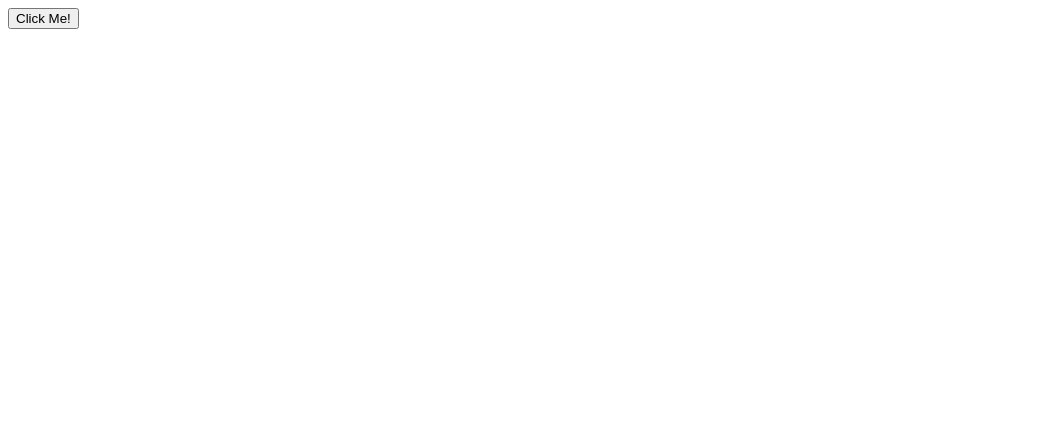
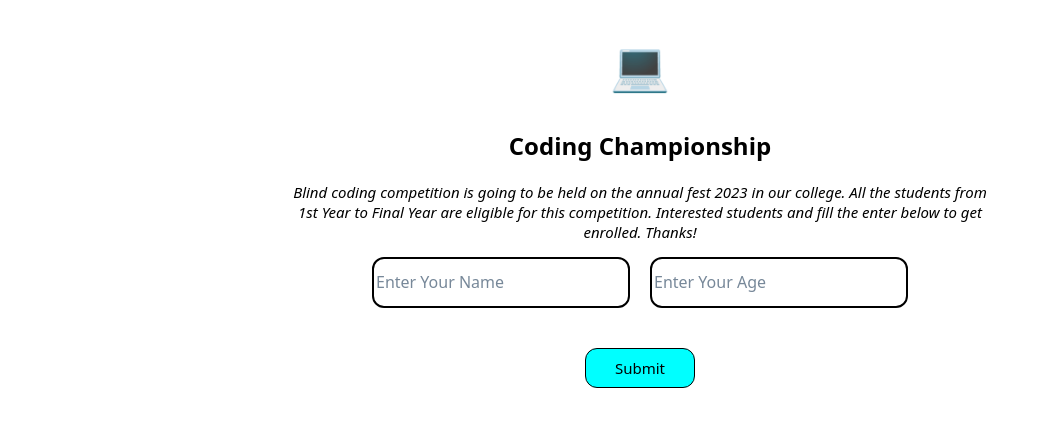
Before and after one commit to abhimanyu-chaudhary/WebDev-1.0, a plain HTML site: page Javascript/Learn 1.0/index.html in a window 1280 px wide. Shown: the whole page, without its empty margins (0-1041 px from the left). Drawn offline with Linux system fonts and the light colour scheme.

Commit message:
DOM
Take data from the user and print it.

```diff
--- a/Javascript/Learn 1.0/app.js
+++ b/Javascript/Learn 1.0/app.js
@@ -1,7 +1,110 @@
-function createDemo(){
-    let heading = document.createElement('h1');
-    heading.innerText = 'Element is created';
-    heading.classList.add('title')
-    let demo = document.getElementById('demo');
-    demo.appendChild(heading);
+// function createDemo(){
+//     let heading = document.createElement('h1');
+//     heading.innerText = 'Element is created';
+//     heading.classList.add('title')
+//     let demo = document.getElementById('demo');
+//     demo.appendChild(heading);
+// }
+
+
+// for( let i=0; i<5; i++ ){
+//     console.log(i)
+// }
+
+// function is used to operate any kinds of function| add, sub, multiply etc
+
+// function add(a,b){
+//     console.log(a+b);
+// }
+
+// add(2,3);
+
+// function feedback(){
+//     console.log('Feeback function is called');
+// }
+
+// feedback()
+// feedback()
+
+
+// function grabber(){
+//     let grabTitle = document.getElementById('title');
+//     let output = grabTitle.value;
+//     console.log(output);
+// }
+
+// grabber()
+
+// function output(){
+//     let nameInput = document.getElementById('name');
+//     console.log(nameInput.value);
+//     let headerInput = document.getElementById('header');
+//     headerInput.innerText = "Thanks " + nameInput.value;
+// }
+
+
+// function createDemo(){
+//     let heading = document.createElement('h1');
+//     heading.innerText = "Create Element is Working";
+
+//     let print = document.getElementById('print');
+//     print.appendChild(heading)
+
+//     heading.classList.add('title');
+// }
+
+
+let users = [];
+
+let UserContainer = document.getElementById('printuser');
+function render(){
+    UserContainer.innerHTML = "";
+    for(let i=0; i<users.length; i++){
+        let div = document.createElement('div');
+        let name = document.createElement('div');
+        let age = document.createElement('div');
+
+        div.classList.add('displayuser');
+        name.innerText = users[i].name;
+        age.innerText = users[i].age;
+
+        UserContainer.appendChild(div);
+        div.appendChild(name);
+        div.appendChild(age);
+
+    }
+
+
+
+
+
+
+    let printUsername = document.getElementById('printusername');
+    printUsername.appendChild(username);
+
+    let printUserage = document.getElementById('printuserage')
+    printUserage.appendChild(userage);
+
+
 }
+
+function process(){
+    let nameInput = document.getElementById('name');
+    let ageInput = document.getElementById('age');
+
+    let user = {
+        name: nameInput.value,
+        age: Number(ageInput.value),
+    }
+
+    if(user.age>=18 && user.age<=24){
+        users.push(user);
+        render()
+    }
+    else{
+        alert('You are not eligible');
+    }
+
+
+
+}
--- a/Javascript/Learn 1.0/index.html
+++ b/Javascript/Learn 1.0/index.html
@@ -4,10 +4,41 @@
     <meta charset="UTF-8">
     <meta name="viewport" content="width=<device-width>, initial-scale=1.0">
     <title>Document</title>
+    <link rel="stylesheet" href="style.css">
 </head>
 <body>
-    <button class="btn" onclick="createDemo()">Click Me!</button>
-    <div id="demo">
+    <!-- <button class="btn" onclick="createDemo()">Click Me!</button> -->
+    <!-- <div id="demo"> -->
+
+    <!-- <div class="container">
+        <h1 id="title">Sample Text</h1>
+    </div> -->
+
+
+
+    <!-- <h2 id="header">Kindly submit your name</h2>
+    <input type="text" placeholder="Your Full Name" id="name">
+    <button onclick="output()">Submit</button> -->
+
+
+
+    <!-- <button onclick="createDemo()">Create Element</button>
+    <div class="demo" id="print"></div> -->
+
+
+    <div class="container">
+        <h1 class="logo">💻</h1>
+        <h2 class="header">Coding Championship</h2>
+        <p class="matter">Blind coding competition is going to be held on the annual fest 2023 in our college. All the students from 1st Year to Final Year are eligible for this competition. Interested students and fill the enter below to get enrolled. Thanks!
+        </p>
+            <div class="box">
+                <input type="text" placeholder="Enter Your Name" id="name">
+                <input type="number" placeholder="Enter Your Age" id="age">
+            </div>
+        <button class="btn" onclick="process()">Submit</button>
+        <div id="printuser"></div>
+    </div>
+
 
     <script src="app.js"></script>
 </body>
--- /dev/null
+++ b/Javascript/Learn 1.0/style.css
@@ -0,0 +1,57 @@
+/* .title{
+    font-family: system-ui, -apple-system, BlinkMacSystemFont, 'Segoe UI', Roboto, Oxygen, Ubuntu, Cantarell, 'Open Sans', 'Helvetica Neue', sans-serif;
+    font-size: 24px;
+    color: orangered;
+    text-decoration: underline;
+    text-align: center;
+} */
+
+*{
+    font-family: system-ui, -apple-system, BlinkMacSystemFont, 'Segoe UI', Roboto, Oxygen, Ubuntu, Cantarell, 'Open Sans', 'Helvetica Neue', sans-serif;
+}
+.container{
+    margin: 20px auto;
+    align-items: center;
+    text-align: center;
+    width: 700px;
+}
+.logo{
+    font-size: 48px;
+}
+.matter{
+    font-size: 15px;
+    font-style: italic;
+}
+input{
+    width: 250px;
+    height: 45px;
+    border: 2px solid black;
+    border-radius: 12px;
+}
+::placeholder{
+    font-size: 16px;
+    color: lightslategray;
+}
+.box{
+    display: flex;
+    align-items: center;
+    justify-content: center;
+    gap: 20px;
+    margin-bottom: 40px;
+}
+.btn{
+    width: 110px;
+    height: 40px;
+    color: black;
+    background-color: aqua;
+    font-size: 15px;
+    border: 1px solid black;
+    border-radius: 12px;
+    font-weight: 500;
+}
+.displayuser{
+    text-align: left;
+    background-color: rgb(198, 241, 241);
+    font-size: 15px;
+    margin: 10px 4px;
+}
```
